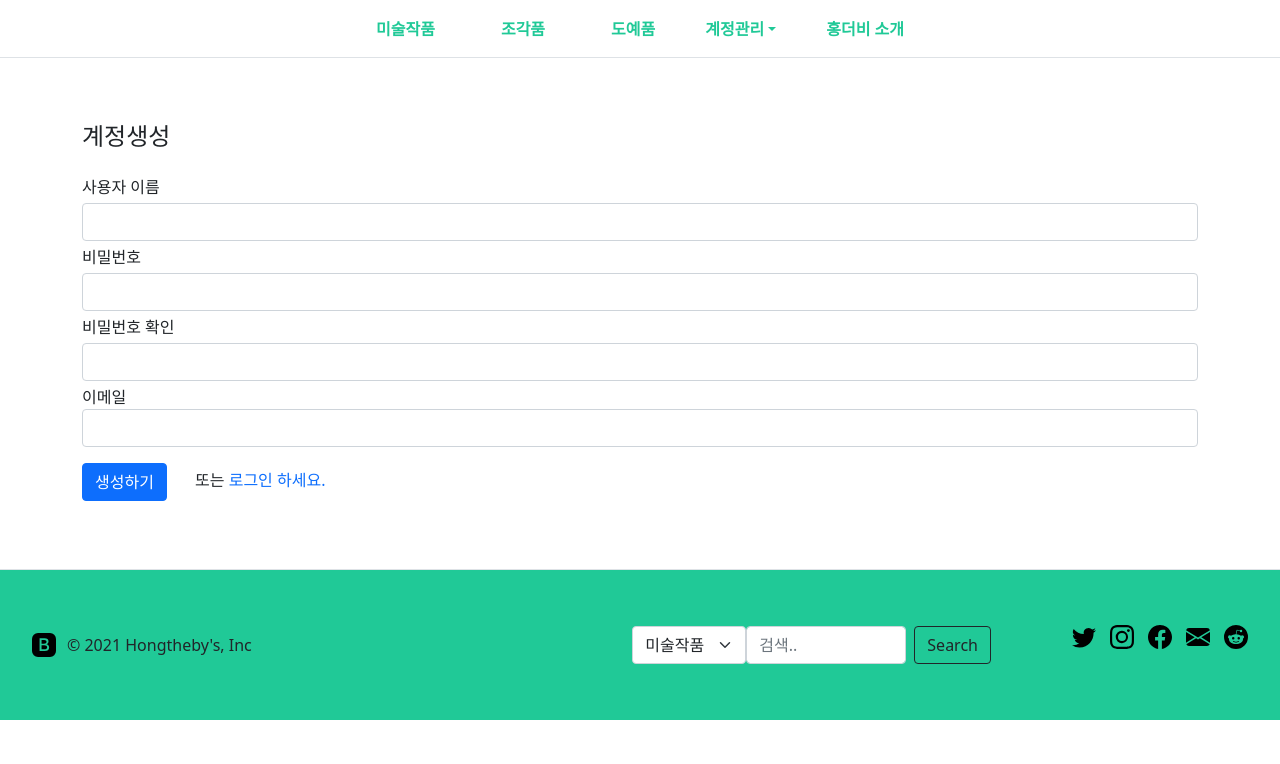
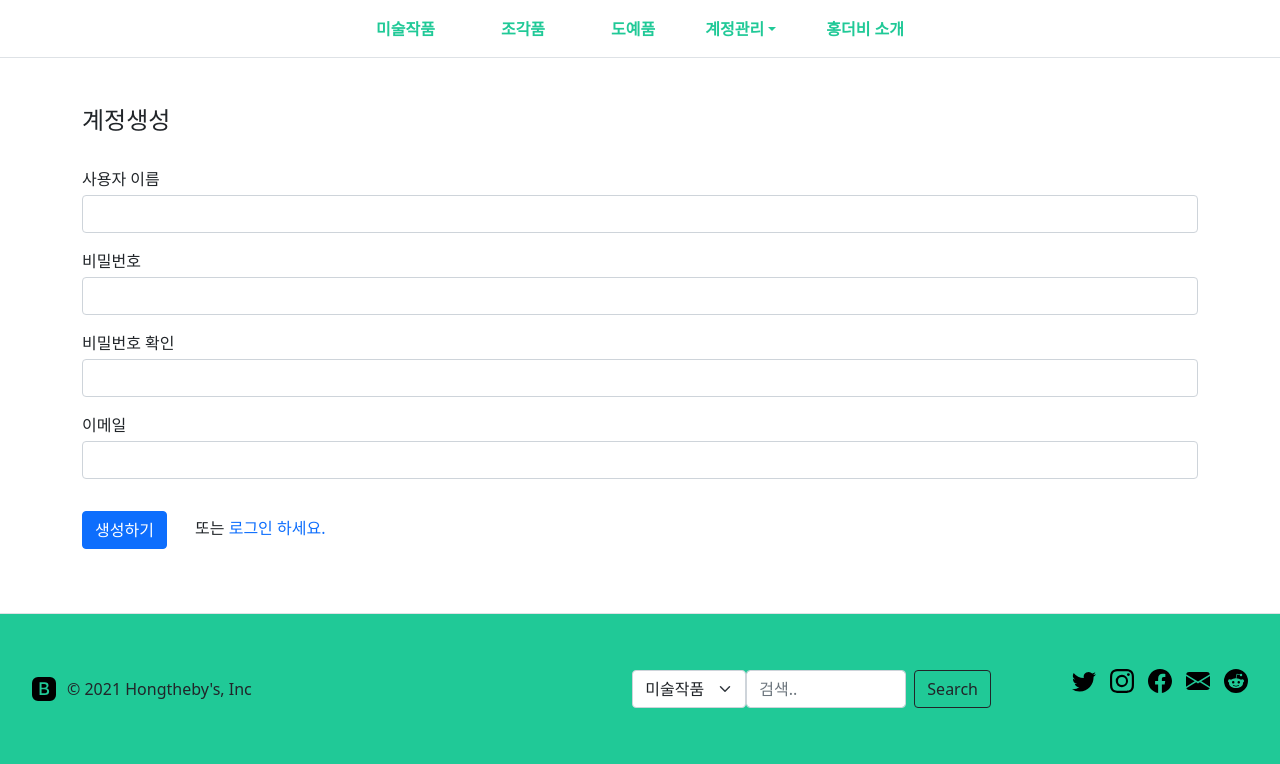
Before and after one commit to loco-co/Hongtheby, a Django app: page /common/signup/ in a window 1280 px wide. Shown: the part 137-901 px from the top of the page. Before the commit the page ends 857 px from the top, so only its background shows below. Run offline with Django 3.2, Linux system fonts and the light colour scheme; some libraries are stand-ins or nearby versions.

Commit message:
minor update

```diff
--- a/templates/common/signup.html
+++ b/templates/common/signup.html
@@ -1,32 +1,32 @@
 {% extends "base.html" %}
 {% block content %}
 <div class="container my-4 py-4">
-    <div class="row my-3">
+    <div class="row mb-4">
         <div class="col-4">
             <h4>계정생성</h4>
         </div>
     </div>
-    <form method="post" class="post-form my-1" action="{% url 'common:signup' %}">
+    <form method="post" class="post-form" action="{% url 'common:signup' %}">
         {% csrf_token %}
         {% include "form_errors.html" %}
-        <div class="form-group">
+        <div class="form-group my-3">
             <label for="username">사용자 이름</label>
             <input type="text" class="form-control my-1" name="username" id="username"
                    value="{{ form.username.value|default_if_none:'' }}">
         </div>
-        <div class="form-group">
+        <div class="form-group my-3">
             <label for="password1">비밀번호</label>
             <input type="password" class="form-control my-1" name="password1" id="password1"
                    value="{{ form.password1.value|default_if_none:'' }}">
         </div>
-        <div class="form-group">
+        <div class="form-group my-3">
             <label for="password2">비밀번호 확인</label>
             <input type="password" class="form-control my-1" name="password2" id="password2"
                    value="{{ form.password2.value|default_if_none:'' }}">
         </div>
-        <div class="form-group">
+        <div class="form-group my-3">
             <label for="email">이메일</label>
-            <input type="text" class="form-control" name="email" id="email"
+            <input type="text" class="form-control my-1" name="email" id="email"
                    value="{{ form.email.value|default_if_none:'' }}">
         </div>
         <button type="submit" class="btn btn-primary my-3">생성하기</button>
```
